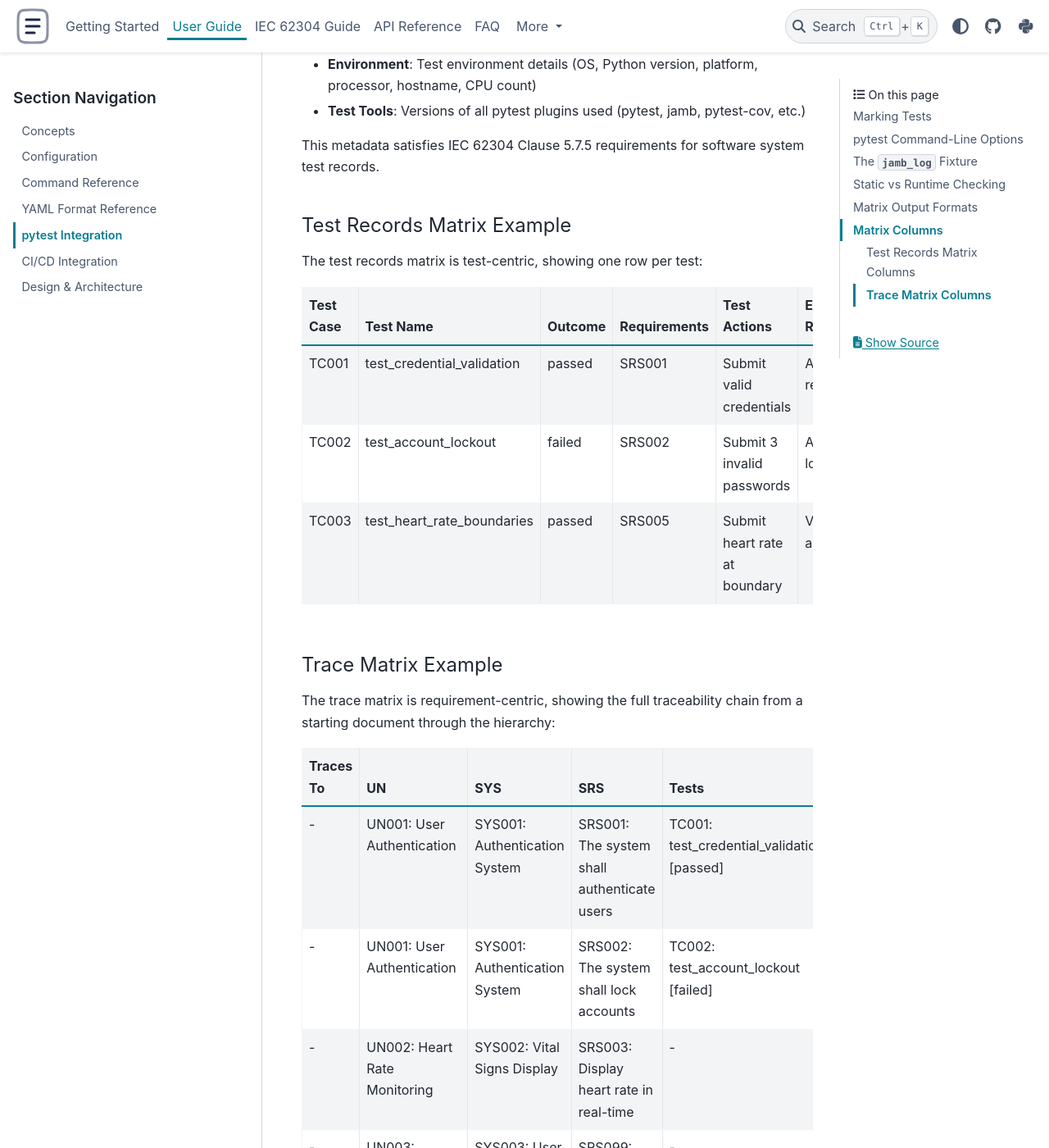
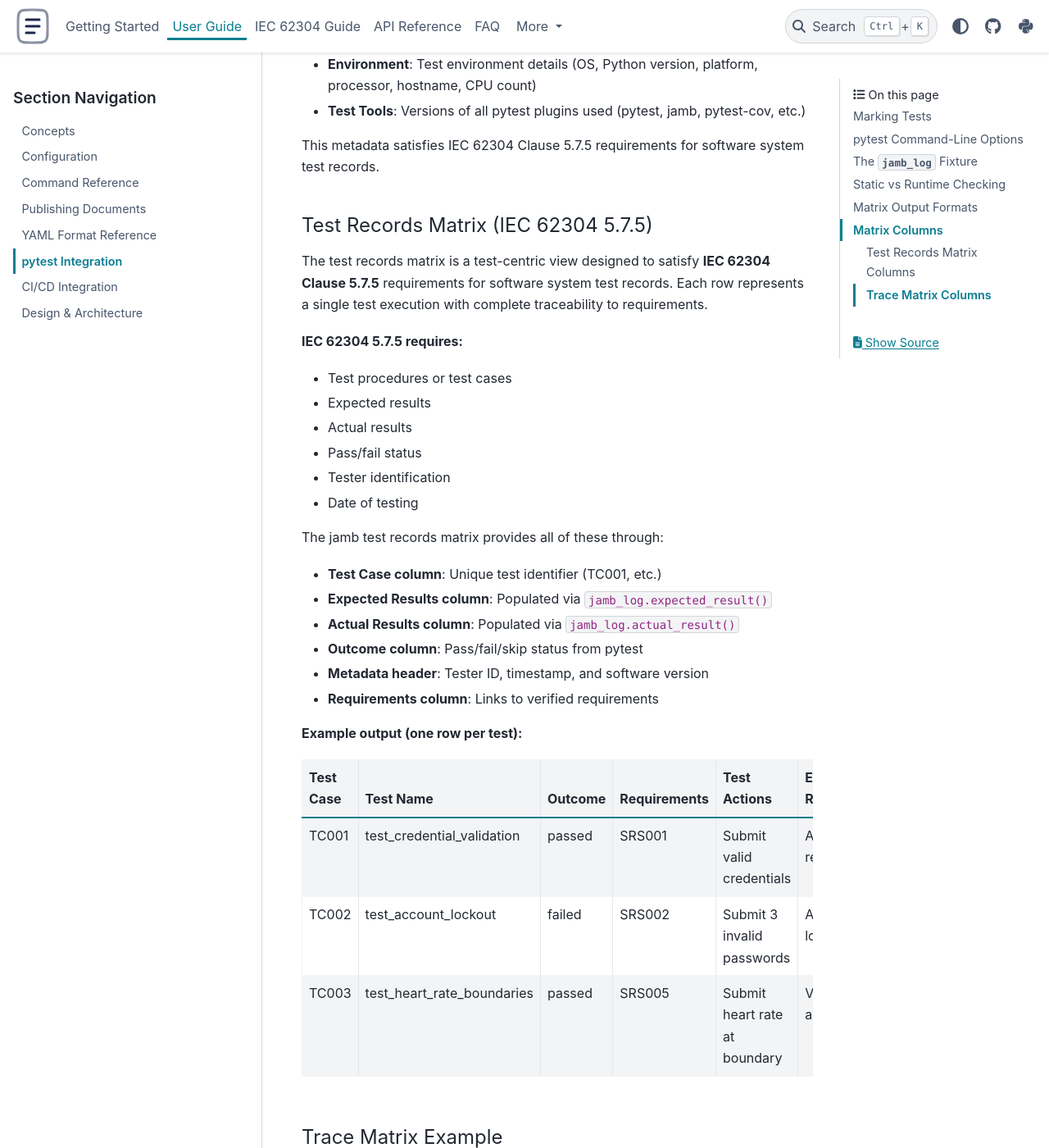
Before and after one commit to vanandrew/jamb, a Sphinx documentation site: the page built from docs/user-guide/pytest-integration.md, in a window 1280 px wide and 1400 px high, scrolled down 6178 px. Shown: the whole window at 82% size. Built offline with Sphinx 7.4.7 and the PyData theme 0.15.4, drawn with Linux system fonts in a browser that asks for light colours.

Commit message:
update docs

```diff
--- a/docs/user-guide/index.md
+++ b/docs/user-guide/index.md
@@ -8,6 +8,7 @@ Detailed documentation for using jamb in your projects.
 concepts
 configuration
 commands
+publishing
 yaml-format
 pytest-integration
 ci-cd
--- a/docs/user-guide/pytest-integration.md
+++ b/docs/user-guide/pytest-integration.md
@@ -209,9 +209,27 @@ When using `--jamb-tester-id` and `--jamb-software-version`, the matrix includes
 
 This metadata satisfies IEC 62304 Clause 5.7.5 requirements for software system test records.
 
-#### Test Records Matrix Example
+#### Test Records Matrix (IEC 62304 5.7.5)
 
-The test records matrix is test-centric, showing one row per test:
+The test records matrix is a test-centric view designed to satisfy **IEC 62304 Clause 5.7.5** requirements for software system test records. Each row represents a single test execution with complete traceability to requirements.
+
+**IEC 62304 5.7.5 requires:**
+- Test procedures or test cases
+- Expected results
+- Actual results
+- Pass/fail status
+- Tester identification
+- Date of testing
+
+The jamb test records matrix provides all of these through:
+- **Test Case column**: Unique test identifier (TC001, etc.)
+- **Expected Results column**: Populated via `jamb_log.expected_result()`
+- **Actual Results column**: Populated via `jamb_log.actual_result()`
+- **Outcome column**: Pass/fail/skip status from pytest
+- **Metadata header**: Tester ID, timestamp, and software version
+- **Requirements column**: Links to verified requirements
+
+**Example output (one row per test):**
 
 | Test Case | Test Name | Outcome | Requirements | Test Actions | Expected Results | Actual Results | Notes | Timestamp |
 |-----------|-----------|---------|--------------|--------------|------------------|----------------|-------|-----------|
```
Also changed, not shown: docs/api/coverage.rst (added, +39 -0 lines), docs/api/index.md (+1 -0 lines), docs/user-guide/commands.md (+12 -0 lines), docs/user-guide/publishing.md (added, +188 -0 lines), 5 other files.
